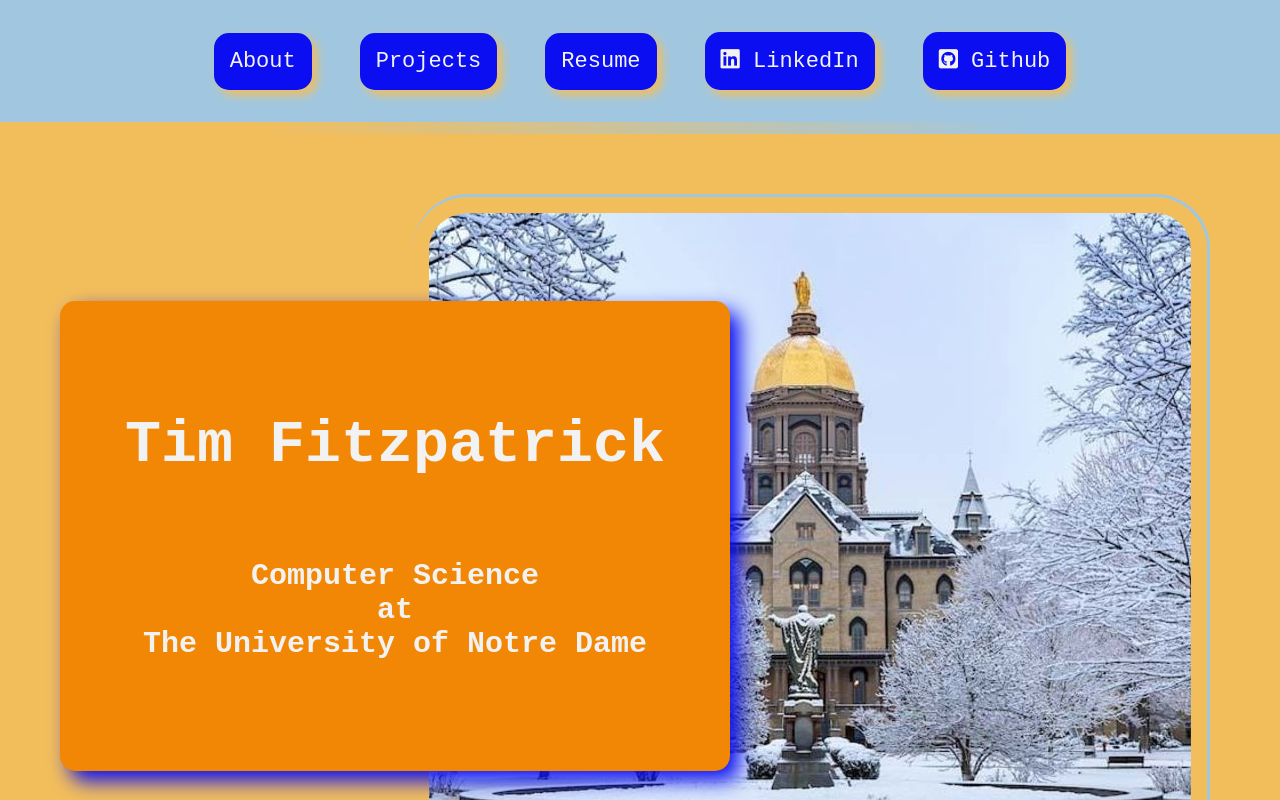
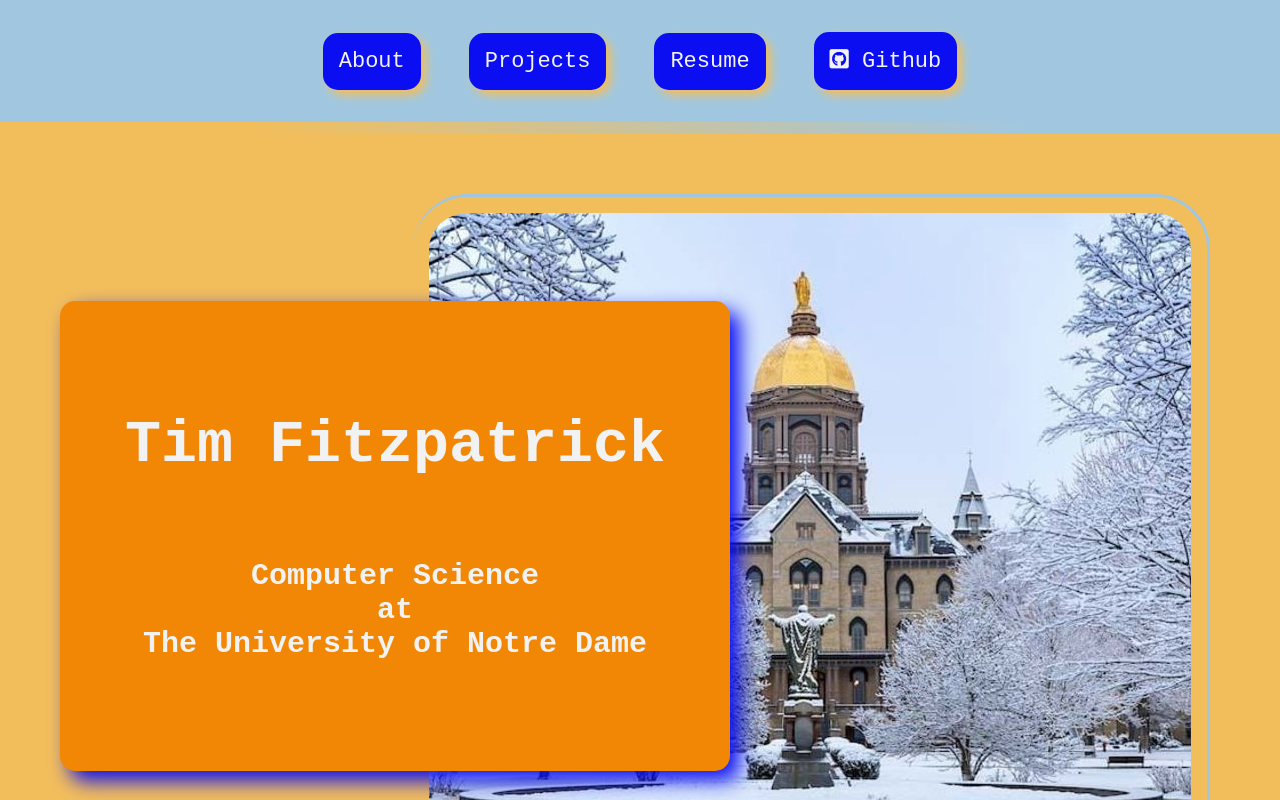
Before and after one commit to tfitzpatrick0/MyWebsite, a React (Create React App) app: page / in a window 1280 px wide. Shown: the top 800 px of the page. Built offline with nearby package versions, Linux system fonts and the light colour scheme.

Commit message:
remove linkedin from navbar

```diff
--- a/src/components/Navbar/index.jsx
+++ b/src/components/Navbar/index.jsx
@@ -28,16 +28,6 @@
         </li>
         <li css={{ backgroundColor: colors.blue }}>
           <Link
-            href="https://www.linkedin.com/in/tfitzpatrick3/"
-            primary={colors.white}
-            hover={colors.orange}
-          >
-            <span className="fab fa-linkedin" aria-hidden="true"></span>{" "}
-            LinkedIn
-          </Link>
-        </li>
-        <li css={{ backgroundColor: colors.blue }}>
-          <Link
             href="https://github.com/tfitzpatrick0/"
             primary={colors.white}
             hover={colors.orange}
```
